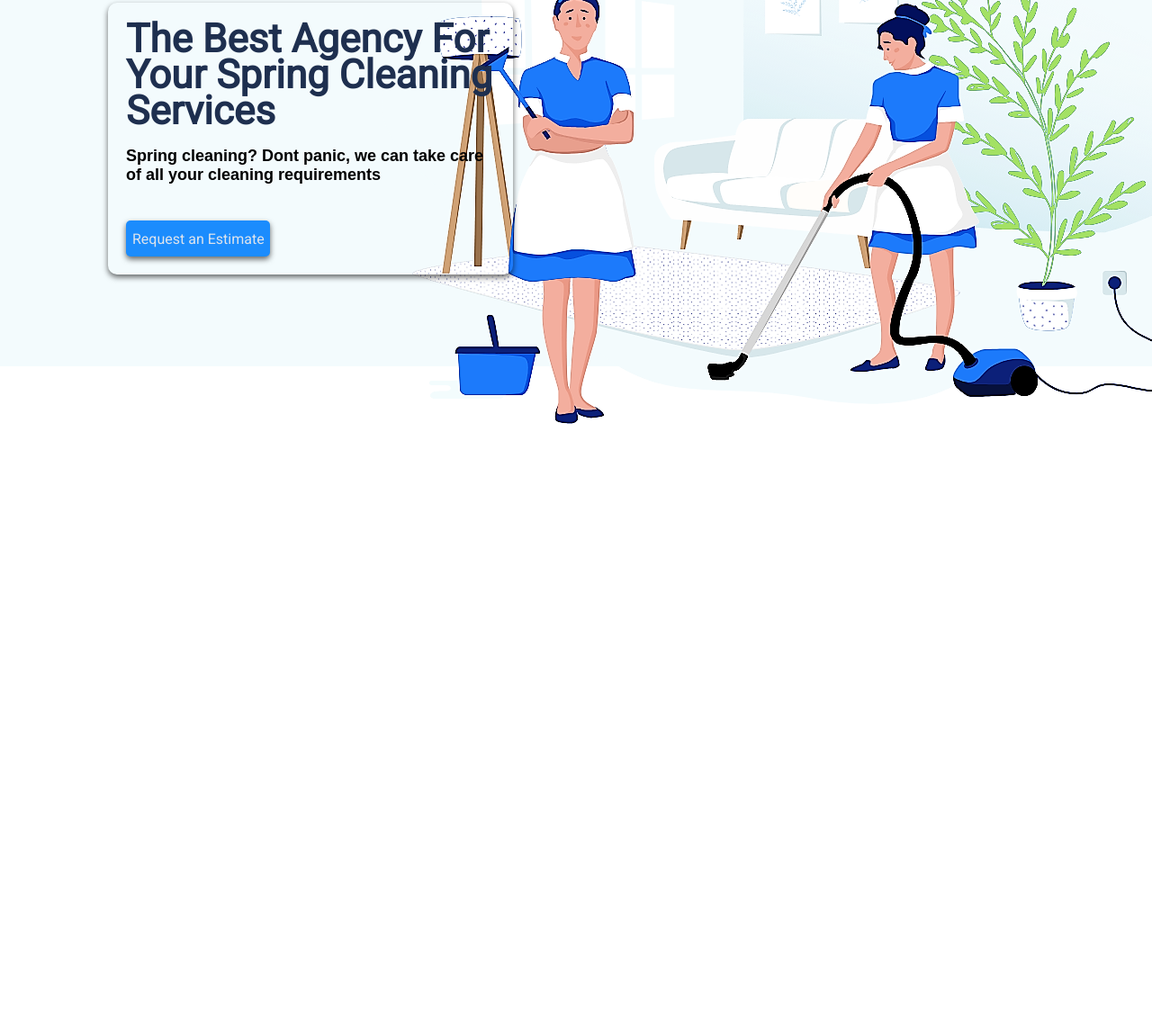
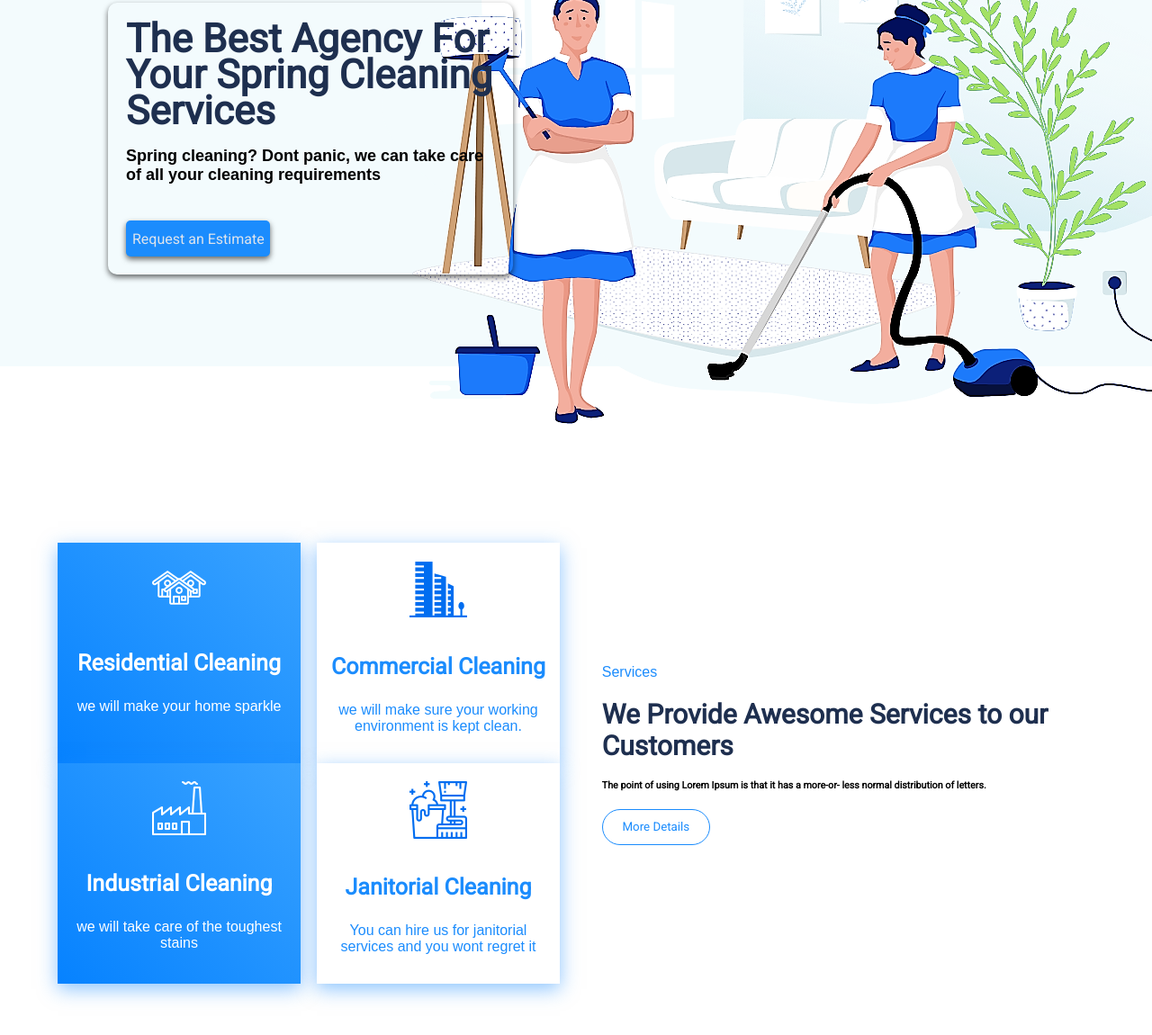
Before and after one commit to osisamkay/Client-Project, a plain HTML site: page index.html in a window 1280 px wide. Shown: the part 294-1444 px from the top of the page at 90% size. Before the commit the page ends 800 px from the top, so only its background shows below. Drawn offline with Linux system fonts and the light colour scheme; files whose address does not match are found by name; a web font is replaced by a local one.

Commit message:
client Project

```diff
--- a/index.html
+++ b/index.html
@@ -53,7 +53,47 @@
   </header>
 
   <section class="service">
-
+    <div class="servLeft">
+      <div class="servCard residential">
+        <div class="img">
+          <img src="./assets/village.png" alt="residential" srcset="">
+          <h3>Residential Cleaning</h3>
+          <p>we will make your home sparkle</p>
+        </div>
+      </div>
+      <div class="servCard commercial">
+        <div class="img">
+          <img src="./assets/building.png" alt="commercial" srcset="">
+          <h3>Commercial Cleaning</h3>
+          <p>we will make sure your working environment is kept clean.</p>
+        </div>
+      </div>
+      <div class="servCard Industrial ">
+        <div class="img">
+          <img src="./assets/factory (1).png" alt="Industrial " srcset="">
+          <h3>Industrial Cleaning</h3>
+          <p>we will take care of the toughest stains</p>
+        </div>
+      </div>
+      <div class="servCard Janitorial">
+        <div class="img">
+          <img src="./assets/brush.png" alt="Janitorial" srcset="">
+          <h3>Janitorial Cleaning</h3>
+          <p>You can hire us for janitorial services and you wont regret it</p>
+        </div>
+      </div>
+    </div>
+    <div class="servRight">
+      <div class="servDetails">
+          <p>Services</p>
+          <h1>We Provide Awesome Services to our Customers</h1>
+          <h6>The point of using Lorem Ipsum is that it has a more-or-
+              less normal distribution of letters.</h6>
+          <div class="servBtn">
+            <input type="button" value="More Details">
+          </div>
+      </div>
+    </div>
   </section>
   <script src="./src/index.js"></script>
 </body>
--- a/scss/main.scss
+++ b/scss/main.scss
@@ -97,6 +97,7 @@ nav {
                 font-size: 25px;
                 font-weight: 900;
                 text-decoration: none;
+                color:  #1b8cfd;
             }
         }
         button {
@@ -108,6 +109,7 @@ nav {
             border: none;
             font-weight: 900;
             box-shadow: 0px 3px 6px rgba(0, 0, 0, 0.6);
+            cursor: pointer;
         }
     }
     @media screen and (min-width: 768px) {
@@ -201,3 +203,99 @@ nav {
         }
     }
 }
+
+.service{
+  padding: 120px 0px;
+  .servLeft{
+    .servCard{
+      width: 270px;
+      height:245px;
+      margin: 0px auto;
+      background: linear-gradient(45deg, rgba(6,130,255,1) 0%, rgba(58,163,255,1) 100%);
+      box-shadow: 0px 6px 20px rgba(27,140,253,0.5);
+      margin-bottom: 25px;
+      // border: 1px solid black;
+      &:nth-child(even){
+        background: white;
+        h3,p{
+          color: #1b8cfd;
+        }
+
+      }
+
+    }
+    .img{
+      text-align: center;
+      img{
+        padding: 20px;
+      }
+      h3{
+        font-size: 25px;
+        color: white;
+        padding: 15px;
+      }
+      p{
+        font-size: 16px;
+        color: white;
+        padding:10px;
+      }
+    }
+    @media screen and (min-width:768px) {
+      display:grid;
+      grid-template-columns: 1fr 1fr;
+
+    }
+
+  }
+  .servRight{
+    width: 90%;
+    margin: 0px auto;
+    .servDetails{
+      h1{
+        font-size: 30px;
+        color:$color2;
+        padding: 20px 0px;
+      }
+      p{
+        color:$primary-color;
+      }
+      .servBtn{
+        padding: 20px 0px;
+        input{
+          height: 40px;
+          width: 120px;
+          background-color: transparent;
+          border: 1px solid $primary-color;
+          color: $primary-color;
+          border-radius: 20px;
+      }
+      }
+
+    }
+  }
+  @media screen and (min-width:1024px) {
+    display:grid;
+    grid-template-columns: 1fr 1fr;
+    align-items: center;
+    width: 90%;
+    margin: 0px auto;
+    .servLeft .servCard{
+      margin: 0px
+    }
+  }
+  @media screen and (min-width:1440px) {
+    display:grid;
+    grid-template-columns: 1fr 1fr;
+    width: 1194px;
+    margin: 0px auto;
+    .servLeft{
+      width: 540px;
+    }
+    .servRight{
+      width:398px;
+      h1{
+        font-size: 50px;
+      }
+    }
+  }
+}
```
Also changed, not shown: assets/brush.png (added), assets/building.png (added), assets/factory (1).png (added), assets/village.png (added), scss/main.css, 1 other file.
